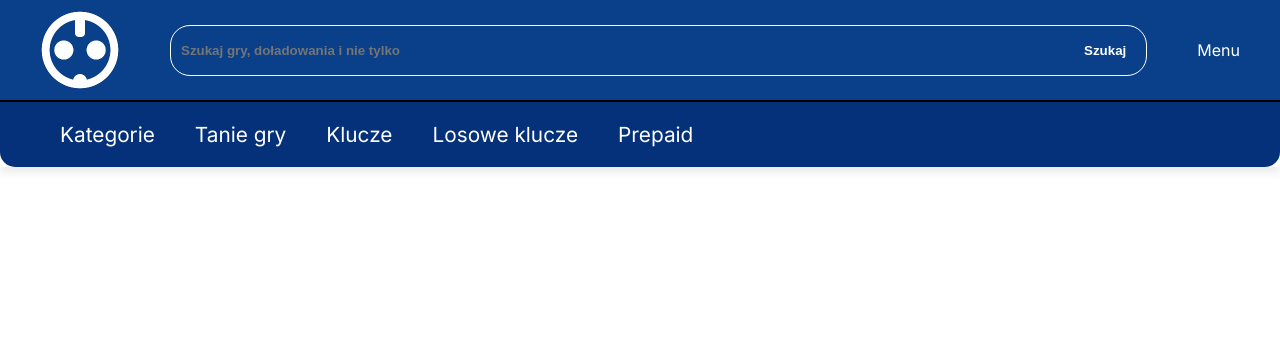
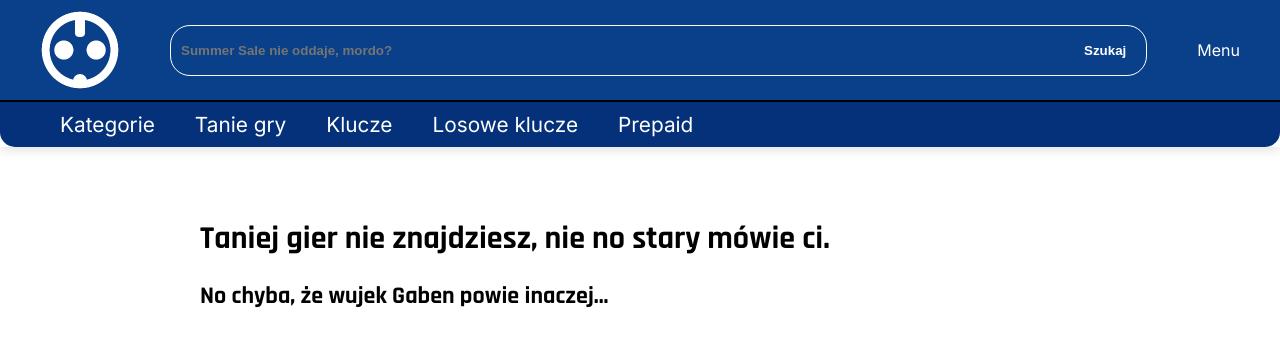
Before and after one commit to KopiczkoPatryk/ProjektWWW, a plain HTML site: page index.html in a window 1280 px wide. Drawn offline with Linux system fonts and the light colour scheme.

Commit message:
Przejścia, małe dostosowania rozmiaru elementów.

```diff
--- a/index.html
+++ b/index.html
@@ -15,7 +15,7 @@
                     <img src="logo.png" href="index.html" width="80" height="80" alt="GameStation - Strona Główna" class="logo-img">
                 </a>
                 <form class="wyszukiwarka">
-                    <input type="text" placeholder="Szukaj gry, doładowania i nie tylko">
+                    <input type="text" placeholder="Summer Sale nie oddaje, mordo?">
                     <button type="submit">Szukaj</button>
                 </form>
                 <div class="nawigacja">
@@ -40,4 +40,9 @@
             </div>
         </div>
     </header>
+    <div class="naglowek">
+        <h1>Taniej gier nie znajdziesz, nie no stary mówie ci.</h1>
+        <h2>No chyba, że wujek Gaben powie inaczej...</h2>
+    </div>
+
 </body>
--- a/style.css
+++ b/style.css
@@ -2,25 +2,36 @@
     --glowny-jasny: #094089;
     --glowny-ciemny: #043179;
     --tekst-glowny: #ffffff;
+    --glowny-jasniejszy: #0d5bc0;
 }
 
 body{
     margin: 0;
+    font-family: 'Inter', sans-serif;
     color: var(--tekst-glowny);
-    font-family: 'Inter', sans-serif;
 }
+
+.naglowek {
+    color: black;
+    padding: 50px 0 0 200px;
+    font-family: 'Rajdhani', sans-serif;
+}
+
 .glowny-header{
+
     position: sticky;
     top: 0;
     z-index: 1000;
     box-shadow: 0 4px 10px rgba(0,0,0,0.1);
 }
+
 .pasek-gorny{
     background-color: var(--glowny-jasny);
     display: flex;
     padding: 10px 20px;
     border-bottom: 2px solid black;
 }
+
 .pasek-dolny{
     background-color: var(--glowny-ciemny);
     border-radius: 0px 0px 15px 15px;
@@ -50,8 +61,6 @@ body{
     opacity: 0.8;
 }
 
-
-
 .wyszukiwarka{
     flex-grow: 1;
     margin: 0 30px;
@@ -60,13 +69,23 @@ body{
     border-radius: 20px;
     border: 1px solid var(--tekst-glowny);
 }
+
 .wyszukiwarka input {
     padding: 17px 10px;
+    color: #ffffff;
     border:0;
     width: 100%;
     background: transparent;
     font-weight: bold;
     outline: none;
+    border-radius: 20px 0 0 20px;
+    transition: 0.3s ease;
+}
+
+.wyszukiwarka input:focus {
+    color: black;
+    background-color: #ffffff;
+    border-radius: 20px 0 0 20px;
 }
 
 .wyszukiwarka button {
@@ -76,13 +95,17 @@ body{
     padding: 0 20px;
     font-weight: bold;
     cursor: pointer;
-    border-radius: 20px;
-    transition: background-color 0.3s ease, color 0.3s ease;
+    border-radius: 0 20px 20px 0;
+    transition: background-color 0.2s ease, transform 0.2s ease;
 }
 
 .wyszukiwarka button:hover {
-    background-color: var(--tekst-glowny);
-    color: black;
+    background-color: var(--glowny-jasniejszy);
+    transform: scale(1.05);
+}
+
+.wyszukiwarka button:active {
+    transform: scale(1.02)
 }
 
 .kafelki ul{
@@ -96,17 +119,15 @@ body{
 .kafelki a {
     color: var(--tekst-glowny);
     text-decoration: none;
-    padding: 20px;
+    padding: 10px 20px 10px 20px;
     display: block;
     text-align: center;
-    transition: opacity 0.3s;
+    border-radius: 12px 12px 12px 12px;
+    transition: background-color 0.3s ease;
 }
 
 .kafelki a:hover {
-    border-radius: 15px 15px 15px 15px;
-    background-color: var(--glowny-jasny);
-    opacity: 0.8;
-
+    background-color: var(--glowny-jasniejszy);
 }
 
 .kafelki li {
```
